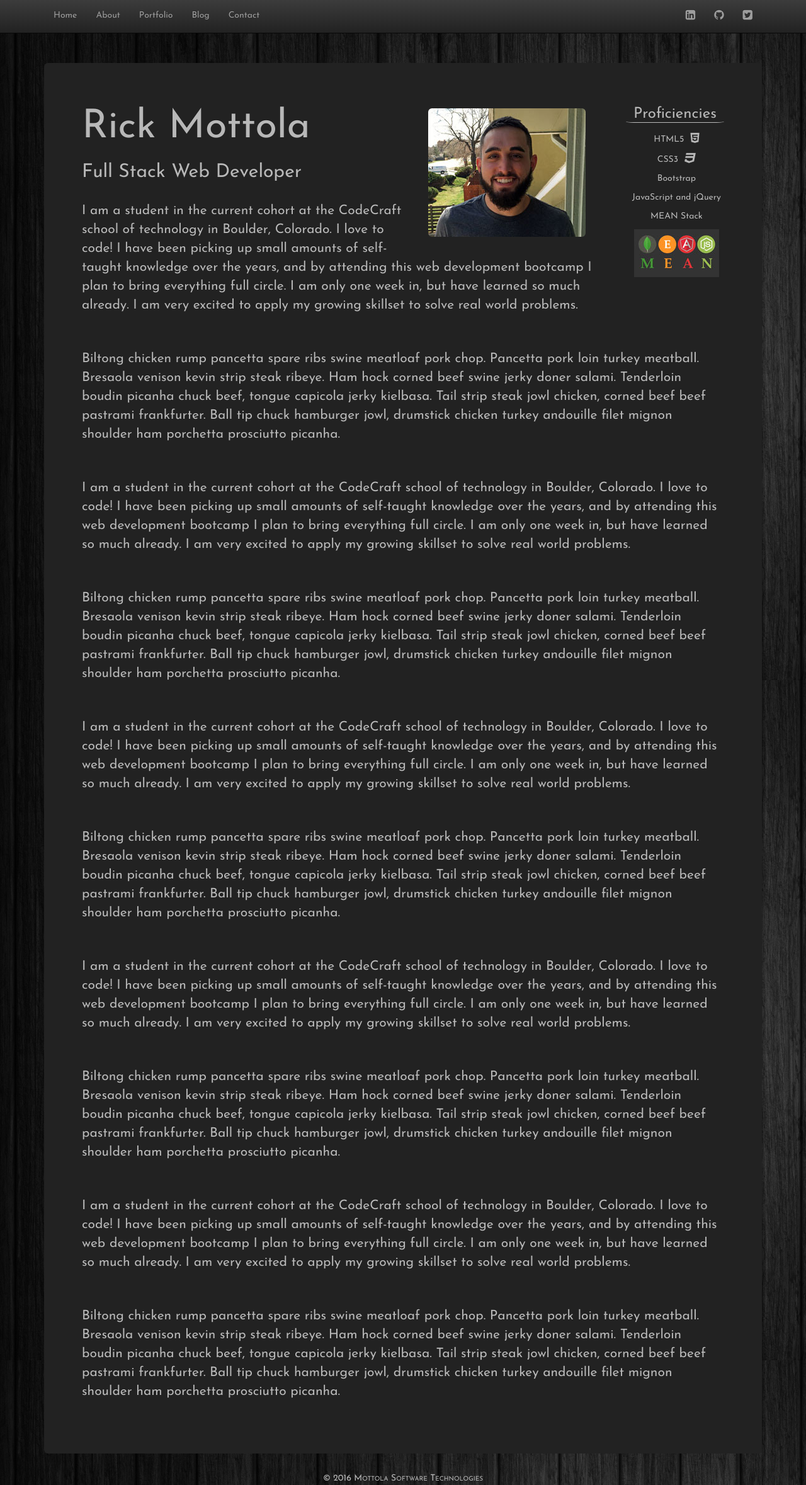
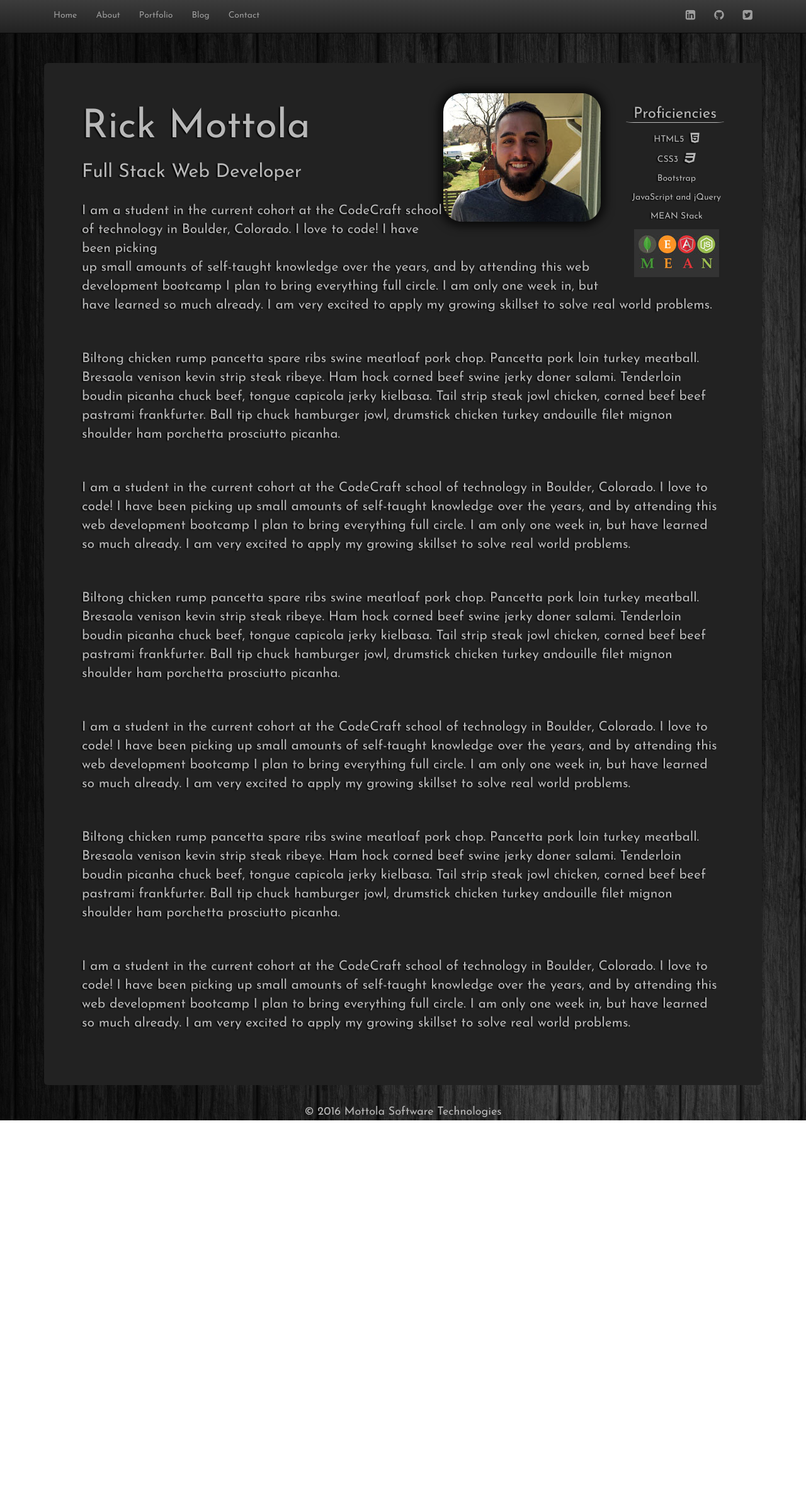
Before and after one commit to mottola/bootstrap-portfolio, a plain HTML site: page index.html in a window 1280 px wide. Shown: the whole page at 63% size. After the commit the page ends 1779 px from the top, so only its background shows below. Drawn offline with nearby package versions, Linux system fonts and the light colour scheme.

Commit message:
third commit

```diff
--- a/index.html
+++ b/index.html
@@ -35,7 +35,7 @@
 <head>
 
 <body>
-
+<!--Creates the hamburger menu for smaller screen sizes-->
 <nav class="navbar navbar-inverse navbar-fixed-top" role="navigation">
     <div class="container">
         <div class="navbar-header">
@@ -47,7 +47,7 @@
             </button>
         </div>
 
-        <!-- Collect the nav links, forms, and other content for toggling -->
+        <!--non-collapsed navigation-->
         <div class="collapse navbar-collapse" id="bs-example-navbar-collapse-1">
             <ul class="nav navbar-nav">
                 <li><a href="index.html">Home</a></li>
@@ -69,6 +69,7 @@
     </div>
 </nav>
 
+<!-- Beginning of Jumbotron -->
 <div class="container">
     <div class="jumbotron jumbo1">
        <ul>
@@ -81,12 +82,12 @@
            <li><img src="images/mean.jpg"></li>
        </ul>
        <figure><img id="portrait" src="images/rick-smaller.jpg"></figure>
-
+       <div class="shadow">
        <h1>Rick Mottola</h1>
 
        <h2>Full Stack Web Developer</h2>
 
-        <p>I am a student in the current cohort at the CodeCraft school of technology in Boulder, Colorado. I love to code! I have been picking up small amounts of self-taught knowledge over the years, and by attending this web development bootcamp I plan to bring everything full circle. I am only one week in, but have learned so much already. I am very excited to apply my growing skillset to solve real world problems.</p>
+        <p>I am a student in the current cohort at the CodeCraft school of technology in Boulder, Colorado. I love to code! I have been picking <br> up small amounts of self-taught knowledge over the years, and by attending this web development bootcamp I plan to bring everything full circle. I am only one week in, but have learned so much already. I am very excited to apply my growing skillset to solve real world problems.</p>
 
         <p>Biltong chicken rump pancetta spare ribs swine meatloaf pork chop. Pancetta pork loin turkey meatball. Bresaola venison kevin strip steak ribeye. Ham hock corned beef swine jerky doner salami. Tenderloin boudin picanha chuck beef, tongue capicola jerky kielbasa. Tail strip steak jowl chicken, corned beef beef pastrami frankfurter. Ball tip chuck hamburger jowl, drumstick chicken turkey andouille filet mignon shoulder ham porchetta prosciutto picanha. </p>
 
@@ -96,10 +97,7 @@
 
         <p>Biltong chicken rump pancetta spare ribs swine meatloaf pork chop. Pancetta pork loin turkey meatball. Bresaola venison kevin strip steak ribeye. Ham hock corned beef swine jerky doner salami. Tenderloin boudin picanha chuck beef, tongue capicola jerky kielbasa. Tail strip steak jowl chicken, corned beef beef pastrami frankfurter. Ball tip chuck hamburger jowl, drumstick chicken turkey andouille filet mignon shoulder ham porchetta prosciutto picanha. </p><p>I am a student in the current cohort at the CodeCraft school of technology in Boulder, Colorado. I love to code! I have been picking up small amounts of self-taught knowledge over the years, and by attending this web development bootcamp I plan to bring everything full circle. I am only one week in, but have learned so much already. I am very excited to apply my growing skillset to solve real world problems.</p>
 
-        <p>Biltong chicken rump pancetta spare ribs swine meatloaf pork chop. Pancetta pork loin turkey meatball. Bresaola venison kevin strip steak ribeye. Ham hock corned beef swine jerky doner salami. Tenderloin boudin picanha chuck beef, tongue capicola jerky kielbasa. Tail strip steak jowl chicken, corned beef beef pastrami frankfurter. Ball tip chuck hamburger jowl, drumstick chicken turkey andouille filet mignon shoulder ham porchetta prosciutto picanha. </p><p>I am a student in the current cohort at the CodeCraft school of technology in Boulder, Colorado. I love to code! I have been picking up small amounts of self-taught knowledge over the years, and by attending this web development bootcamp I plan to bring everything full circle. I am only one week in, but have learned so much already. I am very excited to apply my growing skillset to solve real world problems.</p>
-
-        <p>Biltong chicken rump pancetta spare ribs swine meatloaf pork chop. Pancetta pork loin turkey meatball. Bresaola venison kevin strip steak ribeye. Ham hock corned beef swine jerky doner salami. Tenderloin boudin picanha chuck beef, tongue capicola jerky kielbasa. Tail strip steak jowl chicken, corned beef beef pastrami frankfurter. Ball tip chuck hamburger jowl, drumstick chicken turkey andouille filet mignon shoulder ham porchetta prosciutto picanha. </p>
-
+        </div>
     </div>
 </div>
 <div class="footer">
--- a/style.css
+++ b/style.css
@@ -2,13 +2,8 @@
 
 body {
     font-family: 'Josefin Sans', sans-serif; /* Applies our chosen font to everything in the body of our html */
-    padding-top: 100px;
-/*    background-image: linear-gradient(from bottom,#1e162c 0,#4e4e4e 100%);*/
-/*    background-image: url(images/background.jpg);*/
-/*    background-color: rgba(211, 211, 211, 0.25);*/
-/*    background-image: linear-gradient(to bottom, rgba(32, 60, 70, 0.25) 0,rgba(99, 160, 212, 0.25) 0%);*/
-/*    background-image: url(images/background-image.jpg);*/
-    background-image: url(images/board_black_line_texture_background_wood_55220_1920x1080.jpg)
+    padding-top: 100px; /* Provides padding between navbar and jumbotron */
+    background-image: url(images/board_black_line_texture_background_wood_55220_1920x1080.jpg);
 }
 
 .navbar {
@@ -24,12 +19,13 @@ body {
     background-image: linear-gradient(to bottom, #3c3c3c 0,#222 0%);
     text-shadow: 0 -1px 0 rgba(0,0,0,.25);
     color: #b8b8b8;
+    z-index: initial;
+    text-shadow: -2px 1px 2px #000000;
 /*    border: 1px solid #b8b8b8; */
 }
 .jumbotron.jumbo1 p {
     padding-top: 20px;
     padding-bottom: 20px;
-    font-family:
 }
 
 .jumbotron.jumbo1 ul {
@@ -48,24 +44,20 @@ body {
     border-bottom: 1px solid #b8b8b8;
     border-radius: 8%;
 }
-/*
-.glyph-pad {
-    padding-right: 10px;
-}
-*/
+
 #portrait {
     float: right;
-    padding: 24px;
-    border: 0;
     border-radius: 30px;
+    box-shadow: 0px 0px 15px 7px rgba(0,0,0,0.75);
 }
 
 .jumbotron.jumbo1 ul li i {
     margin-left: 10px;
+
 }
-.jumbotron.jumbo1 h1 h2 {
-    text-align: center !important;
-    font-variant: small-caps !important;
+.jumbotron.jumbo1 h1 h2 p {
+
+
 }
 
 .fa.fa-cogs.glyph-pad {
@@ -73,13 +65,21 @@ body {
     padding-right: 30px;
     font-size: large;
     margin-left: 50px;
+
 }
 .footer {
     text-align: center !important;
-    font-size: 14px !important;
-    font-variant: small-caps !important;
+    font-size: 18px;
     color: #b8b8b8;
 }
-#center {
-    text-align: center;
+
+.shadow {
+    text-shadow: -2px 1px 2px #000000;
 }
+.index-1 {
+    z-index: 1;
+}
+.index-0 {
+    z-index: 0;
+    opacity: 0.4;
+}
```
Also changed, not shown: images/bulb.jpg (added).
